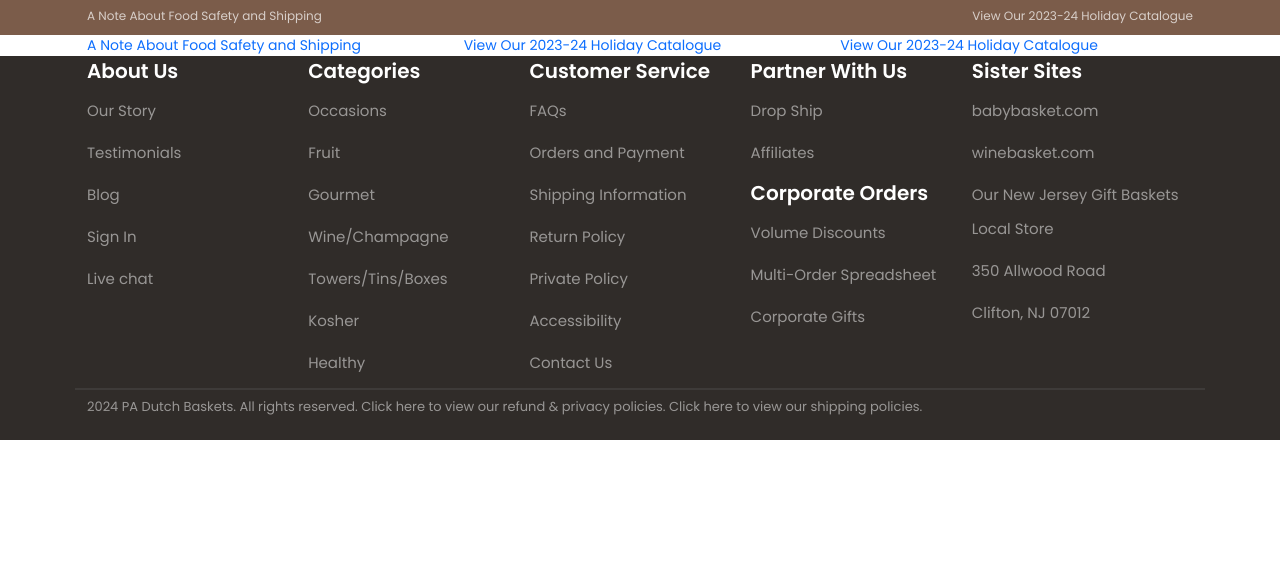
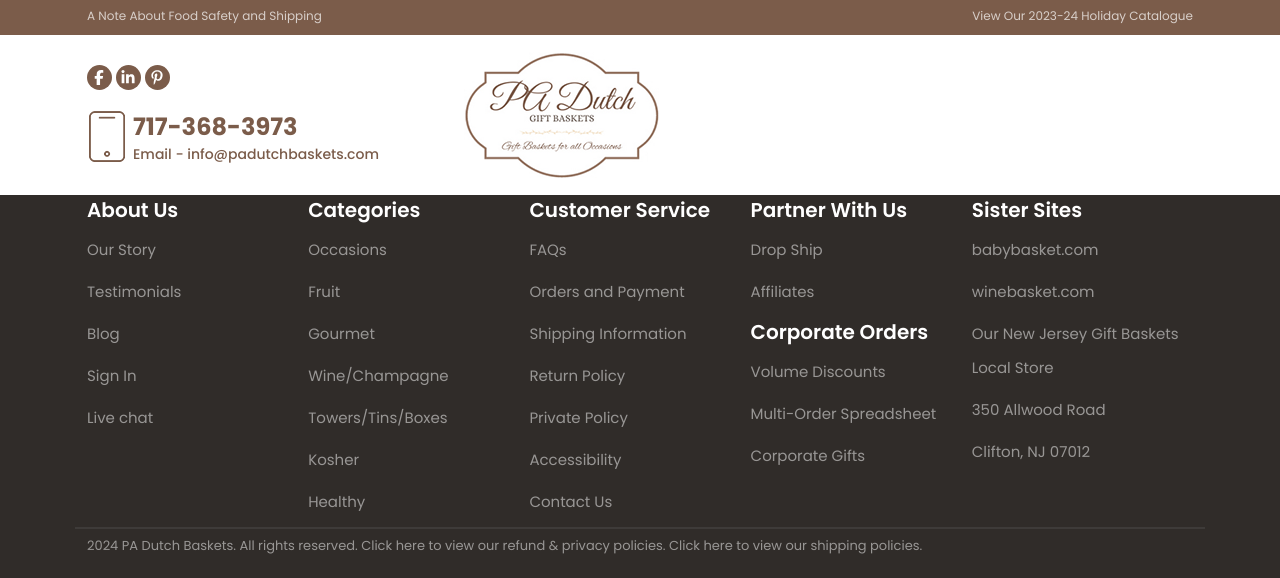
Before and after one commit to sarfrazSPS/giftbaskets, a PHP site: page / in a window 1280 px wide. Shown: the top 578 px of the page. Run offline with PHP 8.4, Linux system fonts and the light colour scheme.

Commit message:
working on header

```diff
--- a/assets/css/style.css
+++ b/assets/css/style.css
@@ -55,3 +55,54 @@
 .top-bar-right a:hover{
     opacity: 1;
 }
+
+/*Branding Section*/
+.branding-section{
+    padding: 17px 0;
+}
+.branding-left-content,
+.branding-right-content{
+    width: 100%;
+}
+.blc-social a{
+    height: 25px;
+    width: 25px;
+    border-radius: 100%;
+    background-color: var(--mainBrownColor);
+    color: #ffffff;
+    text-align: center;
+    padding: 5px 5px 5px 4px;
+}
+.blc-social a svg{
+    width: 100%;
+    height: 100%;
+    fill: #fff;
+}
+.blc-contact{
+    margin-top: 20px;
+}
+.blcc-left{
+    float: left;
+    margin-right: 5px;
+}
+.blcc-right{
+    float: right;
+}
+.blccr-1{
+    font-size: 24px;
+    font-weight: 700;
+    color: var(--mainBrownColor);
+    line-height: 1;
+    margin-bottom: 0;
+    padding-top: 5px;
+}
+.blccr-2{
+    margin-bottom: 0;
+    margin-top: 5px;
+}
+.blccr-2 a{
+    font-size: 14px;
+    font-weight: 500;
+    line-height: 1;
+    color: var(--mainBrownColor);
+}
--- a/includes/header.php
+++ b/includes/header.php
@@ -1,5 +1,5 @@
 <?php
-$web_dir = "my_sites/giftbaskets/";
+$web_dir = "my_sites/padutchbaskets/";
 $app_path = "http://" . $_SERVER['HTTP_HOST'] . "/" . $web_dir;
 $root_path = $_SERVER['DOCUMENT_ROOT'] . "/" . $web_dir;
 
@@ -40,14 +40,40 @@
         <section class="branding-section container-fluid">
             <div class="container">
                 <div class="row">
-                    <div class="col-md-4 branding-left">
-                        <a href="#">A Note About Food Safety and Shipping</a>
+
+                    <div class="col-md-4 d-flex align-items-center branding-left">
+                        <div class="branding-left-content">
+                            <div class="blc-social">
+                                <a href="#" class="d-inline-block">
+                                    <svg xmlns="http://www.w3.org/2000/svg" viewBox="0 0 320 512"><path d="M80 299.3V512H196V299.3h86.5l18-97.8H196V166.9c0-51.7 20.3-71.5 72.7-71.5c16.3 0 29.4 .4 37 1.2V7.9C291.4 4 256.4 0 236.2 0C129.3 0 80 50.5 80 159.4v42.1H14v97.8H80z"/></svg>
+                                </a>
+                                <a href="#" class="d-inline-block">
+                                    <svg xmlns="http://www.w3.org/2000/svg" viewBox="0 0 448 512"><path d="M100.3 448H7.4V148.9h92.9zM53.8 108.1C24.1 108.1 0 83.5 0 53.8a53.8 53.8 0 0 1 107.6 0c0 29.7-24.1 54.3-53.8 54.3zM447.9 448h-92.7V302.4c0-34.7-.7-79.2-48.3-79.2-48.3 0-55.7 37.7-55.7 76.7V448h-92.8V148.9h89.1v40.8h1.3c12.4-23.5 42.7-48.3 87.9-48.3 94 0 111.3 61.9 111.3 142.3V448z"/></svg>
+                                </a>
+                                <a href="#" class="d-inline-block">
+                                    <svg xmlns="http://www.w3.org/2000/svg" viewBox="0 0 384 512"><path d="M204 6.5C101.4 6.5 0 74.9 0 185.6 0 256 39.6 296 63.6 296c9.9 0 15.6-27.6 15.6-35.4 0-9.3-23.7-29.1-23.7-67.8 0-80.4 61.2-137.4 140.4-137.4 68.1 0 118.5 38.7 118.5 109.8 0 53.1-21.3 152.7-90.3 152.7-24.9 0-46.2-18-46.2-43.8 0-37.8 26.4-74.4 26.4-113.4 0-66.2-93.9-54.2-93.9 25.8 0 16.8 2.1 35.4 9.6 50.7-13.8 59.4-42 147.9-42 209.1 0 18.9 2.7 37.5 4.5 56.4 3.4 3.8 1.7 3.4 6.9 1.5 50.4-69 48.6-82.5 71.4-172.8 12.3 23.4 44.1 36 69.3 36 106.2 0 153.9-103.5 153.9-196.8C384 71.3 298.2 6.5 204 6.5z"/></svg>
+                                </a>
+                            </div>
+                            <div class="blc-contact clearfix">
+                                <div class="blcc-left">
+                                    <img src="<?=$app_path;?>assets/images/mobile.png" />
+                                </div>
+                                <div class="blcc-rigt">
+                                    <p class="blccr-1">717-368-3973</p>
+                                    <p class="blccr-2"><a href="mailto:info@padutchbaskets.com">Email - info@padutchbaskets.com</a></p>
+                                </div>
+                            </div>
+                        </div>
                     </div>
-                    <div class="col-md-4 branding-center">
-                        <a href="#">View Our 2023-24 Holiday Catalogue</a>
+
+                    <div class="col-md-4 d-flex align-items-center branding-center">
+                        <a href="#" class="d-inline-block">
+                            <img src="<?=$app_path;?>assets/images/logo.png" class="image-fluid" />
+                        </a>
                     </div>
-                    <div class="col-md-4 branding-right">
-                        <a href="#">View Our 2023-24 Holiday Catalogue</a>
+
+                    <div class="col-md-4 d-flex align-items-center branding-left">
+                        <div class="branding-right-content"></div>
                     </div>
                 </div>
             </div>
```
